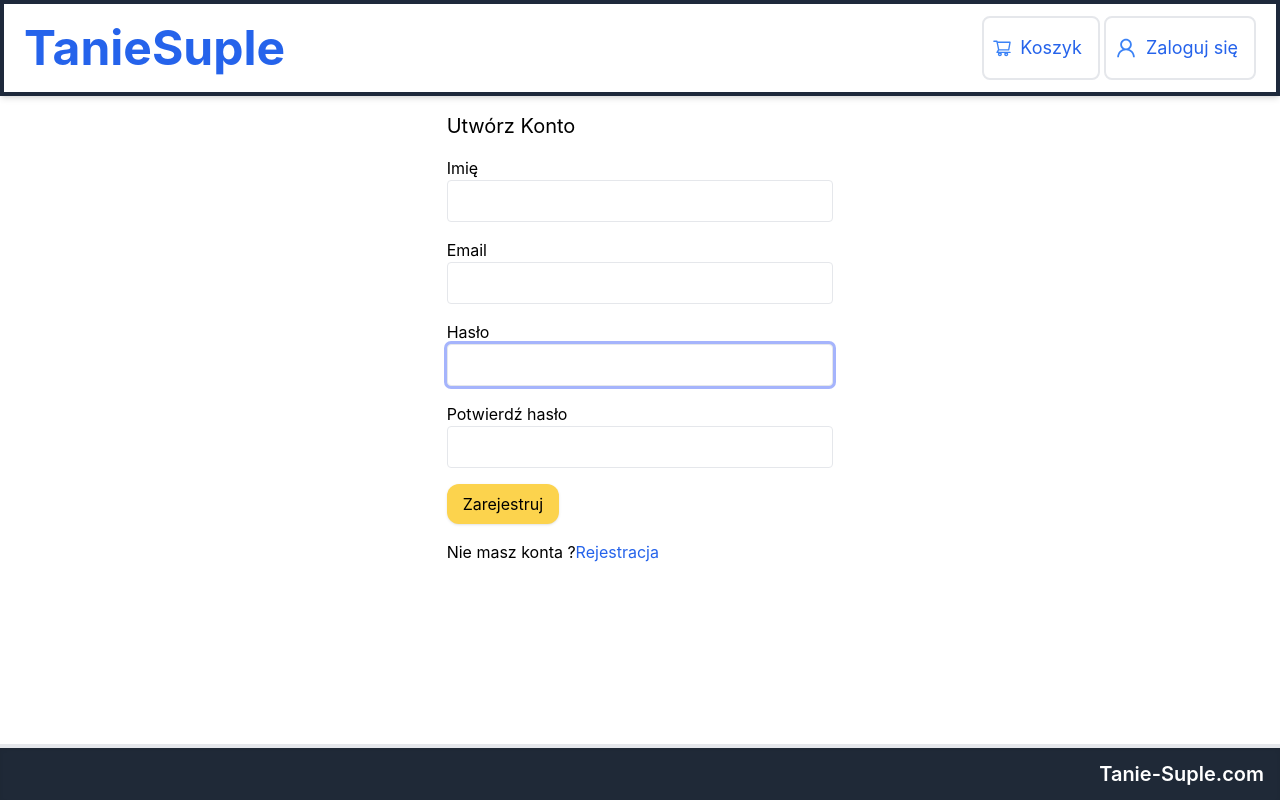
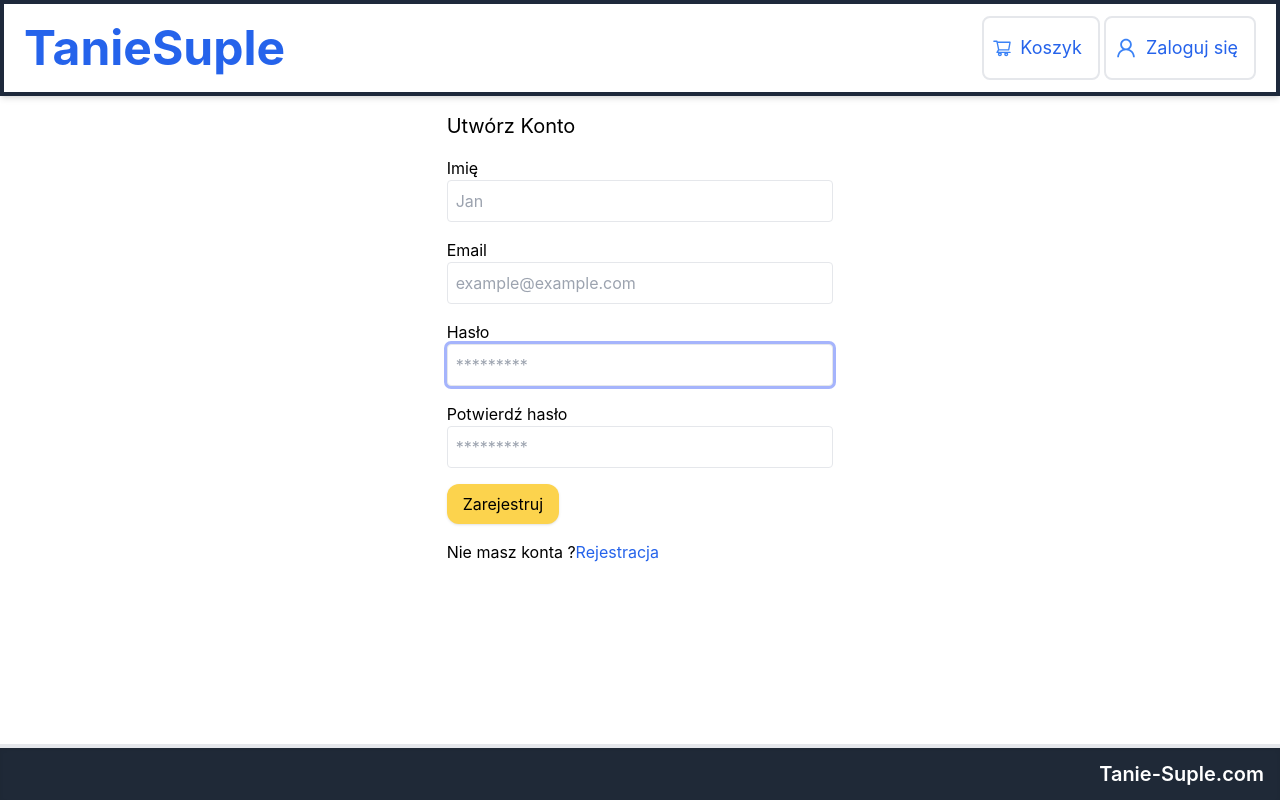
Before and after one commit to Karol-Zysk/tanie-suple-shop, a Next.js app: page /register in a window 1280 px wide. Built offline with nearby package versions, Linux system fonts and the light colour scheme; no server answers.

Commit message:
Better inputs validation with regex

```diff
--- a/pages/profile.tsx
+++ b/pages/profile.tsx
@@ -55,6 +55,8 @@ export default function ProfileScreen() {
           <label htmlFor="name">Imię</label>
           <input
             type="text"
+            minLength={3}
+            maxLength={12}
             className="w-full"
             id="name"
             autoFocus
--- a/pages/register.tsx
+++ b/pages/register.tsx
@@ -59,7 +59,10 @@ export default function LoginScreen() {
           <label htmlFor="name">Imię</label>
           <input
             type="text"
+            minLength={3}
+            maxLength={12}
             className="w-full"
+            placeholder="Jan"
             id="name"
             autoFocus
             {...register("name", {
@@ -83,6 +86,7 @@ export default function LoginScreen() {
               },
             })}
             className="w-full"
+            placeholder="example@example.com"
             id="email"
           ></input>
           {errors.email && (
@@ -95,10 +99,14 @@ export default function LoginScreen() {
             type="password"
             {...register("password", {
               required: "Proszę wpisać hasło",
-              minLength: { value: 6, message: "hasło powinno mieć powyżej 5 znaków" },
+              minLength: {
+                value: 6,
+                message: "hasło powinno mieć powyżej 5 znaków",
+              },
             })}
             className="w-full"
             id="password"
+            placeholder="*********"
             autoFocus
           ></input>
           {errors.password && (
@@ -110,6 +118,7 @@ export default function LoginScreen() {
           <input
             className="w-full"
             type="password"
+            placeholder="*********"
             id="confirmPassword"
             {...register("confirmPassword", {
               required: "Proszę powtórzyć hasło",
@@ -136,7 +145,9 @@ export default function LoginScreen() {
         </div>
         <div className="mb-4 ">
           Nie masz konta ?
-          <Link href={`/register?redirect=${redirect || "/"}`}>Rejestracja</Link>
+          <Link href={`/register?redirect=${redirect || "/"}`}>
+            Rejestracja
+          </Link>
         </div>
       </form>
     </Layout>
--- a/pages/shipping.tsx
+++ b/pages/shipping.tsx
@@ -74,6 +74,8 @@ export default function ShippingScreen() {
               autoFocus
               {...register("fullName", {
                 required: "Please enter full name",
+                minLength: 8,
+                maxLength: 30,
               })}
             />
             {errors.fullName ? (
@@ -89,7 +91,7 @@ export default function ShippingScreen() {
               {...register("address", {
                 required: "Please enter address",
                 minLength: {
-                  value: 3,
+                  value: 6,
                   message: "Address is more than 2 chars",
                 },
               })}
@@ -106,6 +108,7 @@ export default function ShippingScreen() {
               id="city"
               {...register("city", {
                 required: "Please enter city",
+                minLength: 4,
               })}
             />
             {errors.city && (
@@ -115,19 +118,21 @@ export default function ShippingScreen() {
           <div className="mb-4">
             <label htmlFor="postalCode">Kod Pocztowy</label>
             <input
-              maxLength={5}
-              minLength={5}
               id="postalCode"
-              type="number"
-              inputMode="numeric"
-              pattern="^(?(^00000(|-0000))|(\d{5}(|-\d{4})))$"
+              type="text"
               className="w-full"
               {...register("postalCode", {
                 required: "Please enter postal code",
+                pattern: {
+                  value: /^\d{2}[-]{0,1}\d{3}$/i,
+                  message: "Proszę wpisać prawidłowy kod pocztowy",
+                },
               })}
             />
             {errors.postalCode && (
-              <div className="text-red-500 ">Popraw pole: kod-pocztowy</div>
+              <div className="text-red-500 ">
+                Popraw pole: kod-pocztowy. Poprawny format: 12-345
+              </div>
             )}
           </div>
           <div className="mb-4">
```
